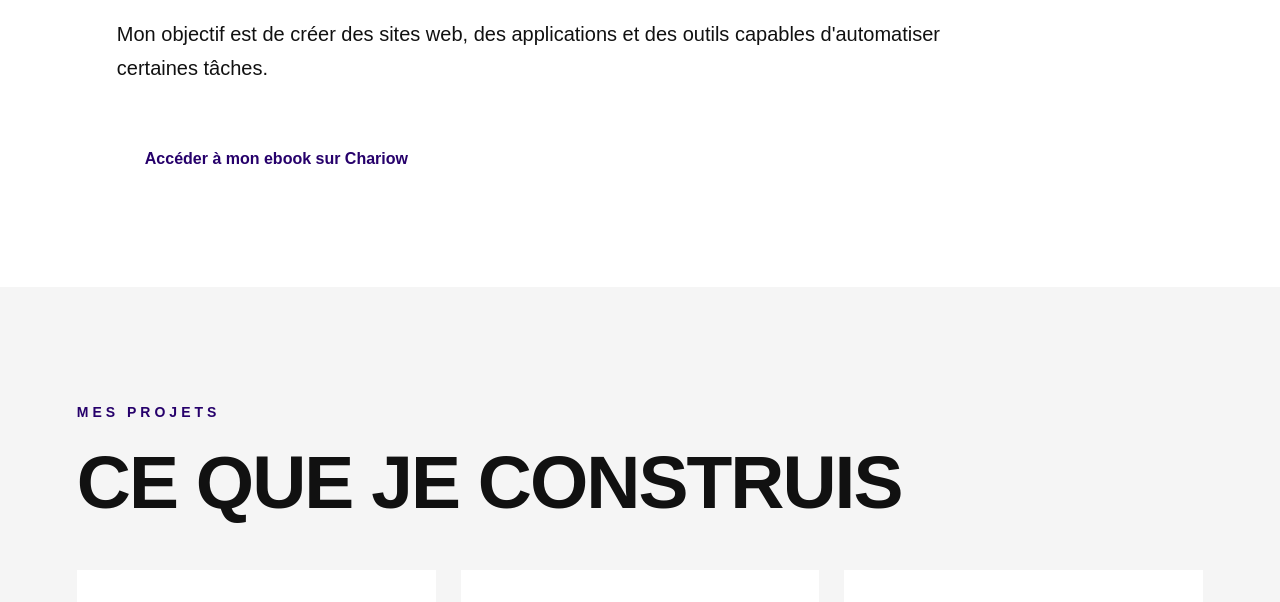
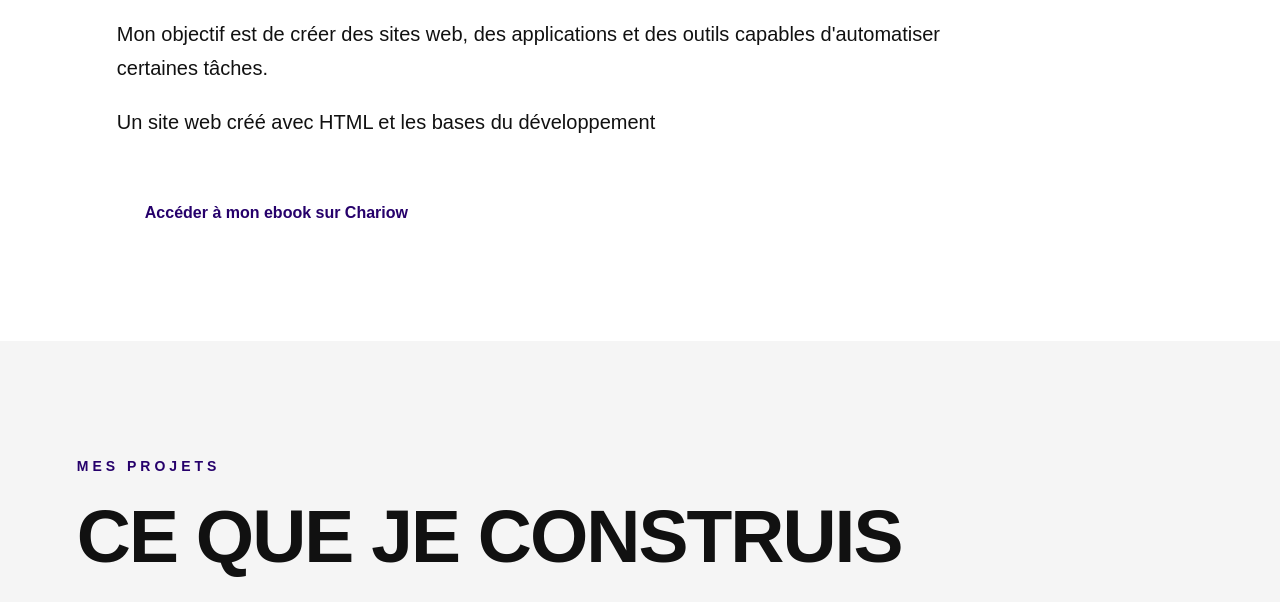
Before and after one commit to henri12-12/MonPremierSite, a plain HTML site: page index.html in a window 1280 px wide. Shown: the part 1149-1751 px from the top of the page. Drawn offline with Linux system fonts and the light colour scheme.

Commit message:
Ajout du bouton Chariow

```diff
--- a/index.html
+++ b/index.html
@@ -67,9 +67,13 @@
                 Mon objectif est de créer des sites web, des applications
                 et des outils capables d'automatiser certaines tâches.
             </p>
-            <a href="https://twibclgf.mychariow.online/prd_3ppexsq6" class="bouton" target="_blank">
+            <p>
+    Un site web créé avec HTML et les bases du développement
+</p>
+<a href="https://twibclgf.mychariow.online/prd_3ppexsq6" class="bouton" target="_blank">
     Accéder à mon ebook sur Chariow
 </a>
+</article>
 
         </section>
 
```
